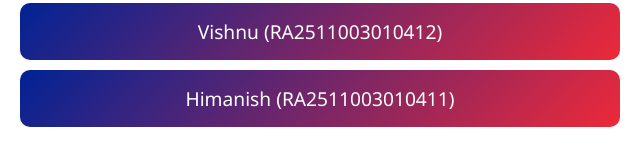
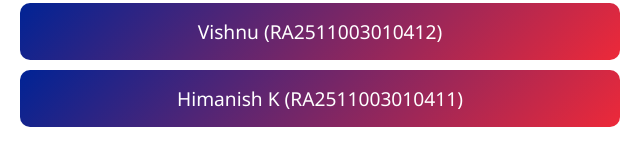
Before and after one commit to OdinStack/french2, a plain HTML site: page index.html in a window 1280 px wide. Shown: the part 7231-7396 px from the top of the page, 320-960 px from the left. Drawn offline with Linux system fonts and the light colour scheme.

Commit message:
Update index.html

```diff
--- a/index.html
+++ b/index.html
@@ -461,7 +461,7 @@
             <li>Ganesh (RA2511003010383)</li>
             <li>Vinesh (RA2511003010401)</li>
             <li>Vishnu (RA2511003010412)</li>
-            <li>Himanish (RA2511003010411)</li>
+            <li>Himanish K (RA2511003010411)</li>
         </ul>
     </div>
 
```
